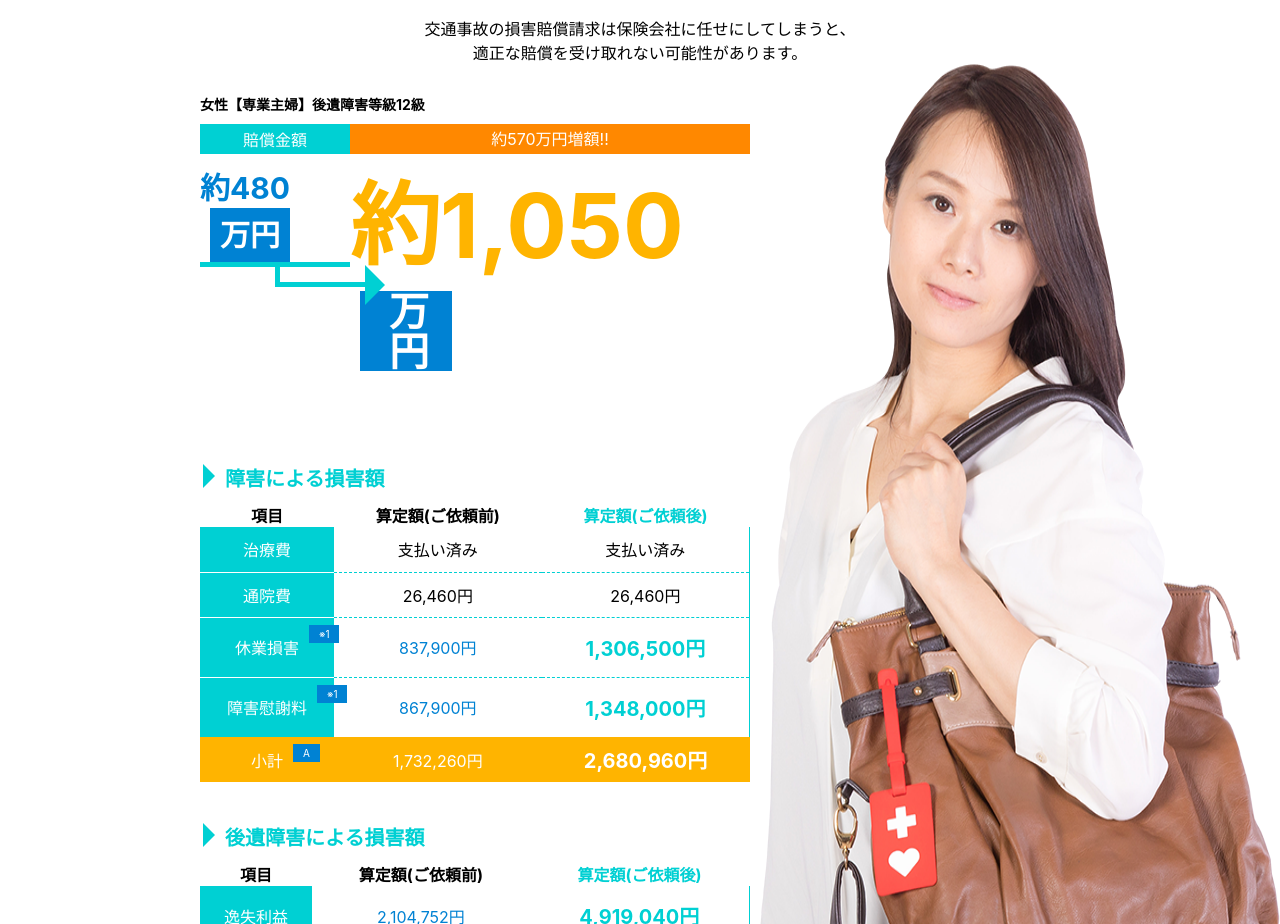
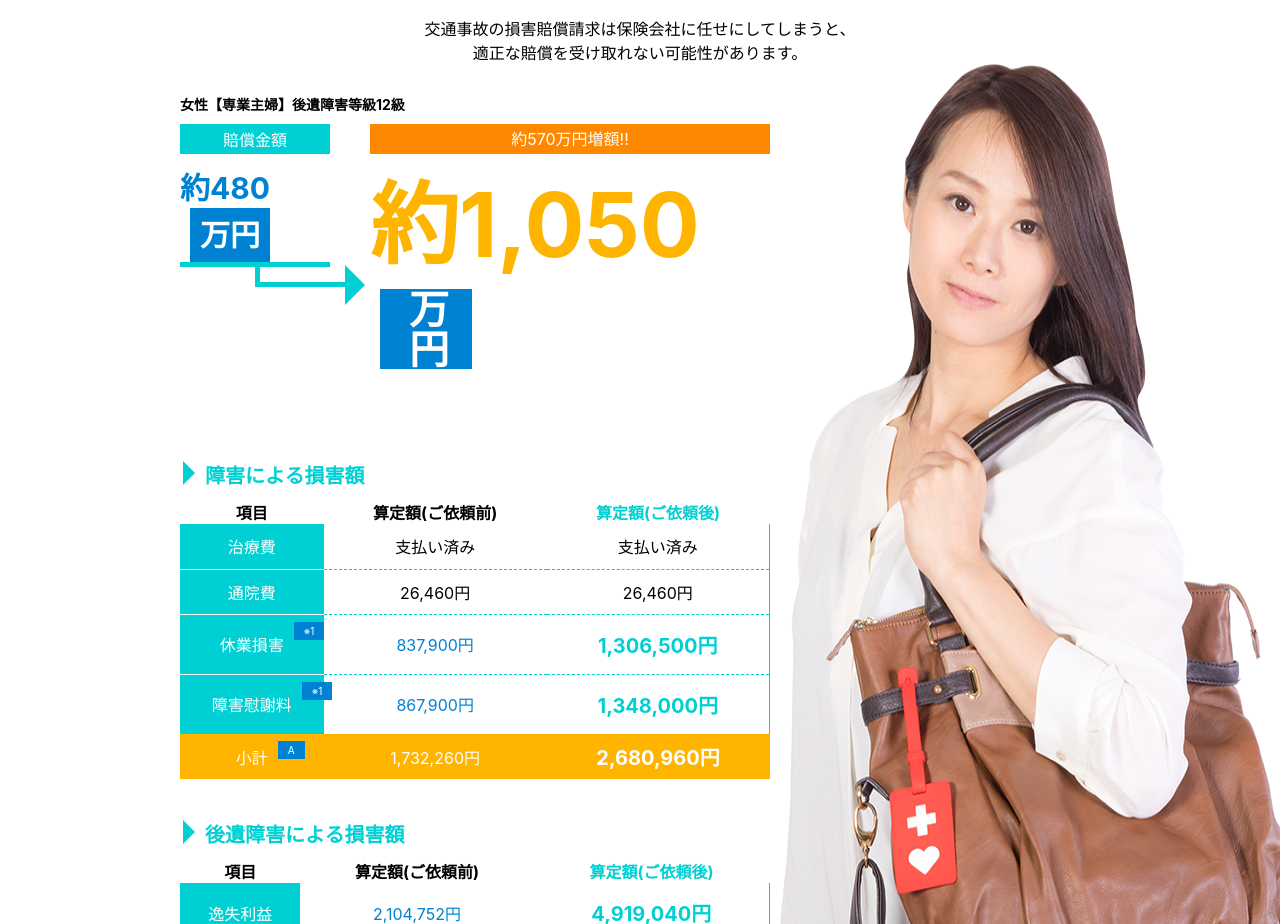
Before and after one commit to ShogoOmori/sincere-copy, a Nuxt app: page / in a window 1280 px wide. Shown: the part 8440-9364 px from the top of the page. Built offline with nearby package versions, Linux system fonts and the light colour scheme.

Commit message:
文字サイズを変えて文字崩れを直しました

```diff
--- a/components/Example.vue
+++ b/components/Example.vue
@@ -315,8 +315,9 @@
 }
 .st-money_after {
   width: 400px;
+  margin-left: 40px;
   dd {
-    font-size: 90px;
+    font-size: 89px;
     font-weight: bold;
   }
   dt {
```
